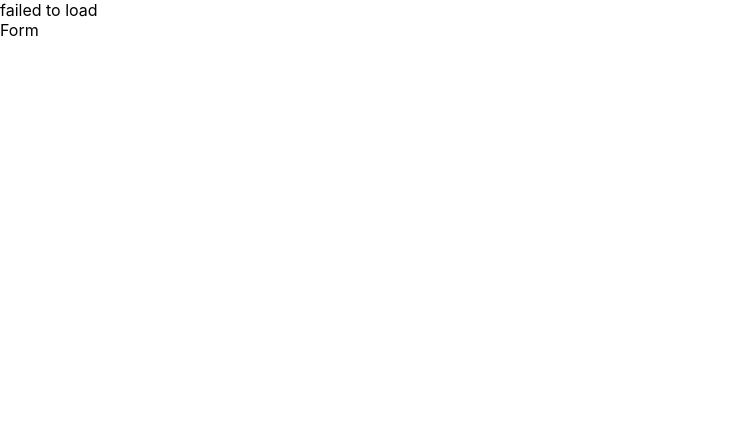
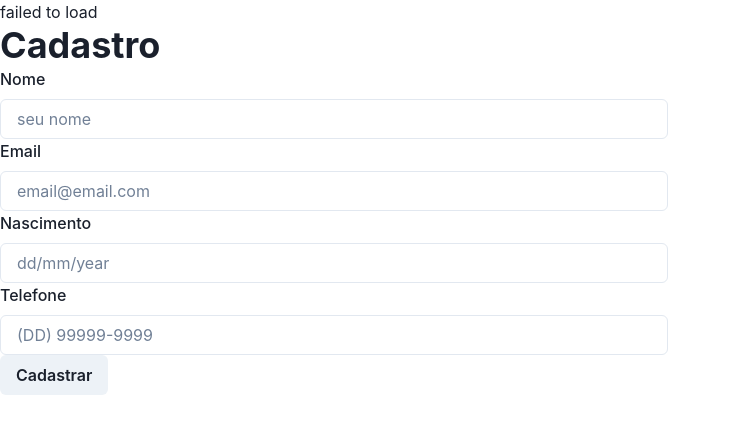
Before and after one commit to vzsoares/in8-web-app, a React (Create React App) app: page / in a window 1280 px wide. Shown: the top 434 px of the page, without its empty margins (0-731 px from the left). Built offline with nearby package versions, Linux system fonts and the light colour scheme.

Commit message:
form component

```diff
--- a/src/components/Form.tsx
+++ b/src/components/Form.tsx
@@ -1,5 +1,72 @@
-import React from "react";
+import React, { ChangeEvent, FormEvent, useState } from "react";
+import {
+  Input,
+  Flex,
+  FormControl,
+  FormLabel,
+  Heading,
+  Button,
+} from "@chakra-ui/react";
 
 export default function Form() {
-  return <div>Form</div>;
+  const [formStates, setFormStates] = useState({
+    name: "",
+    email: "",
+    birth: "",
+    number: "",
+  });
+  const { name, email, birth, number } = formStates;
+
+  function onChange(e: ChangeEvent<HTMLInputElement>) {
+    setFormStates({ ...formStates, [e.target.name]: e.target.value });
+  }
+
+  function handleSubmit(e: FormEvent<HTMLFormElement>) {
+    e.preventDefault();
+    console.log("test");
+  }
+  return (
+    <Flex flexDir='column' w='100%' maxW='668px'>
+      <Heading>Cadastro</Heading>
+      <form onSubmit={handleSubmit}>
+        <FormControl>
+          <FormLabel>Nome</FormLabel>
+          <Input
+            placeholder='seu nome'
+            name='name'
+            value={name}
+            onChange={onChange}
+          />
+        </FormControl>
+        <FormControl>
+          <FormLabel>Email</FormLabel>
+          <Input
+            placeholder='email@email.com'
+            name='email'
+            value={email}
+            onChange={onChange}
+          />
+        </FormControl>
+        <FormControl>
+          <FormLabel>Nascimento</FormLabel>
+          <Input
+            placeholder='dd/mm/year'
+            name='birth'
+            value={birth}
+            onChange={onChange}
+          />
+        </FormControl>
+        <FormControl>
+          <FormLabel>Telefone</FormLabel>
+          <Input
+            placeholder='(DD) 99999-9999'
+            name='number'
+            value={number}
+            onChange={onChange}
+          />
+        </FormControl>
+        <Button type='submit'>Cadastrar</Button>
+      </form>
+    </Flex>
+  );
 }
--- a/src/index.tsx
+++ b/src/index.tsx
@@ -2,12 +2,15 @@ import React from "react";
 import ReactDOM from "react-dom/client";
 import "./index.css";
 import App from "./App";
+import { ChakraProvider } from "@chakra-ui/react";
 
 const root = ReactDOM.createRoot(
   document.getElementById("root") as HTMLElement
 );
 root.render(
-  <React.StrictMode>
-    <App />
-  </React.StrictMode>
+  <ChakraProvider>
+    <React.StrictMode>
+      <App />
+    </React.StrictMode>
+  </ChakraProvider>
 );
```
